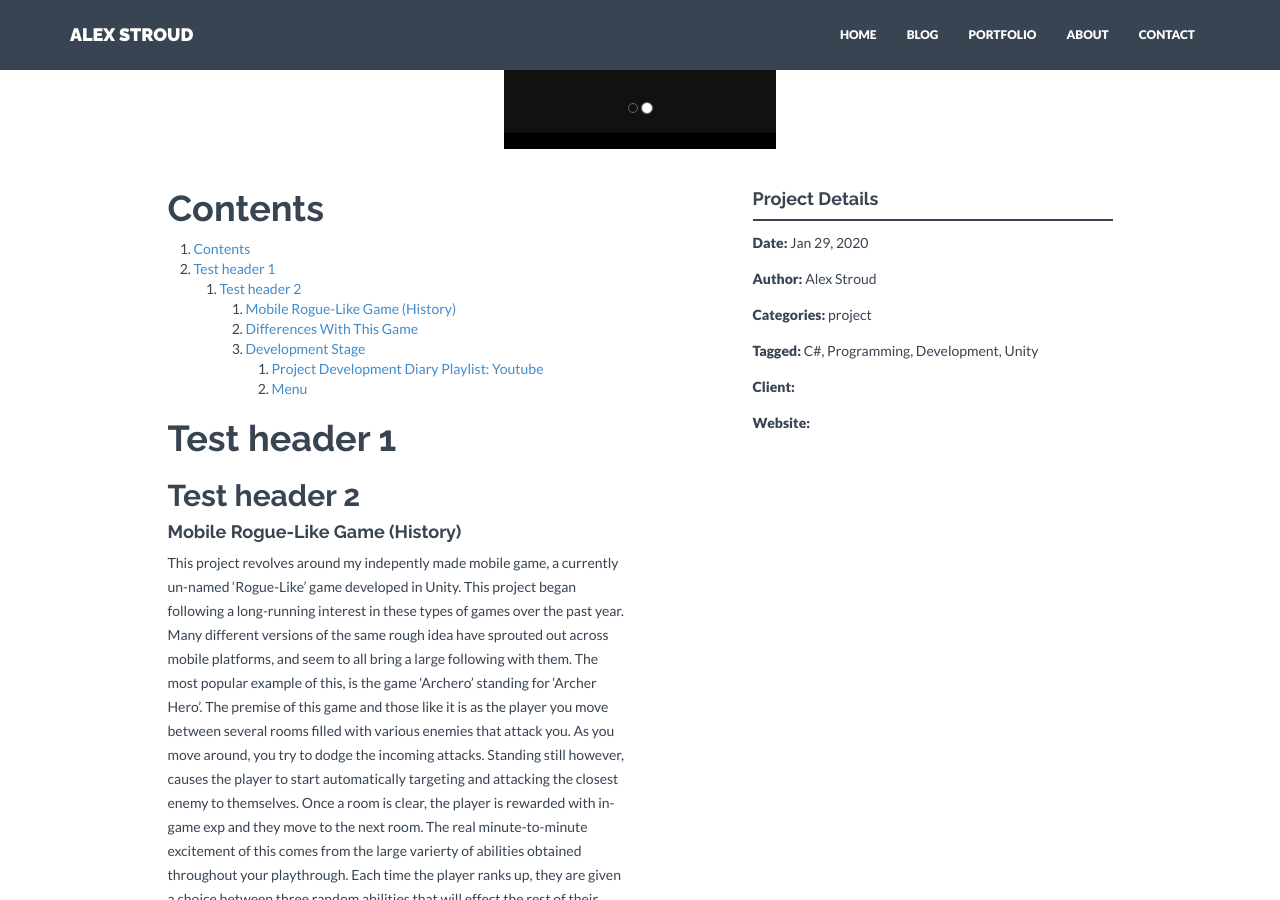
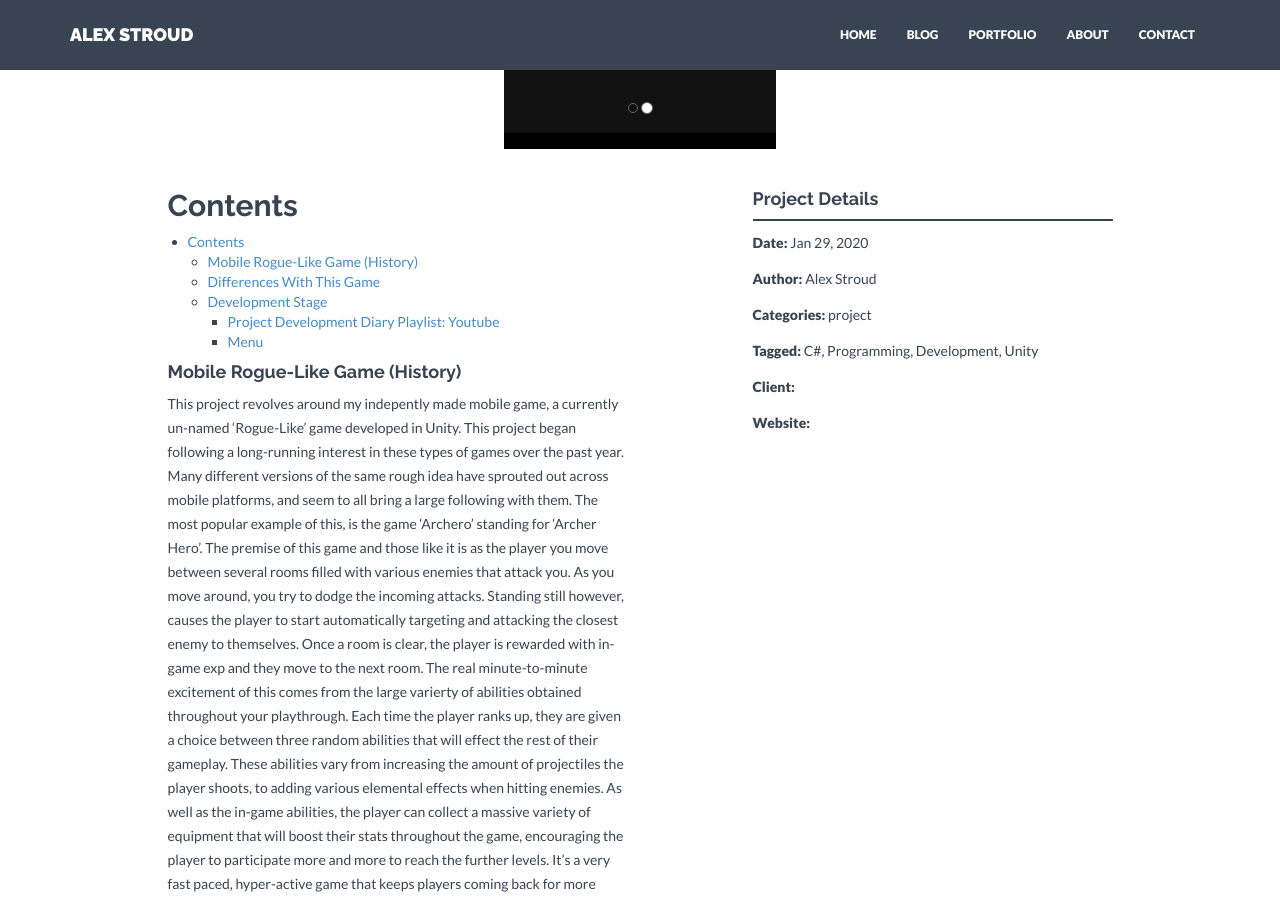
Before and after one commit to Stroudie2/Stroudie2.github.io, a Jekyll site: the page built from _projects/2020-08-12-mobile-roguelike-game.markdown, in a window 1280 px wide and 900 px high, scrolled down 677 px. Built offline with Jekyll 4.4.1, drawn with Linux system fonts in a browser that asks for light colours; nearby versions of some CDN libraries.

Commit message:
Update 2020-08-12-mobile-roguelike-game.markdown

```diff
--- a/_projects/2020-08-12-mobile-roguelike-game.markdown
+++ b/_projects/2020-08-12-mobile-roguelike-game.markdown
@@ -13,13 +13,9 @@ carousel:
 tagged: C#, Programming, Development, Unity
 
 ---
-# Contents
-1. The test
+## Contents
+- TOC
 {:toc}
-
-# Test header 1
-
-## Test header 2
 
 #### Mobile Rogue-Like Game (History)
 
```
